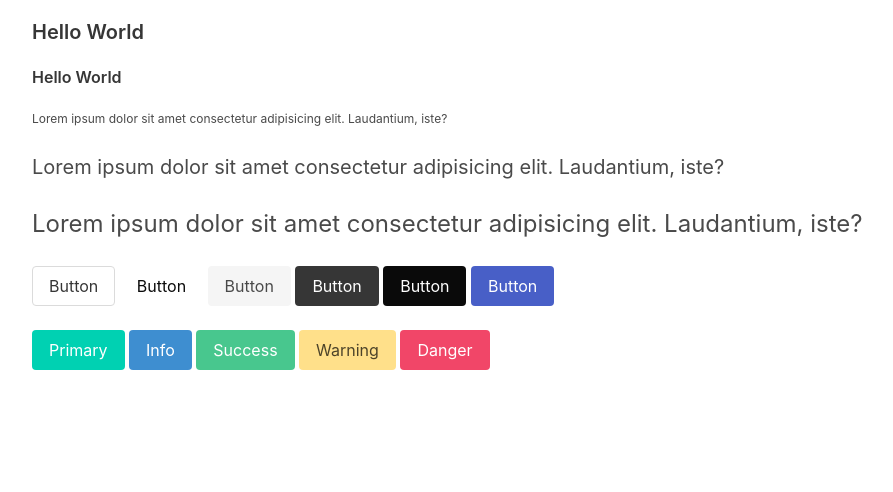
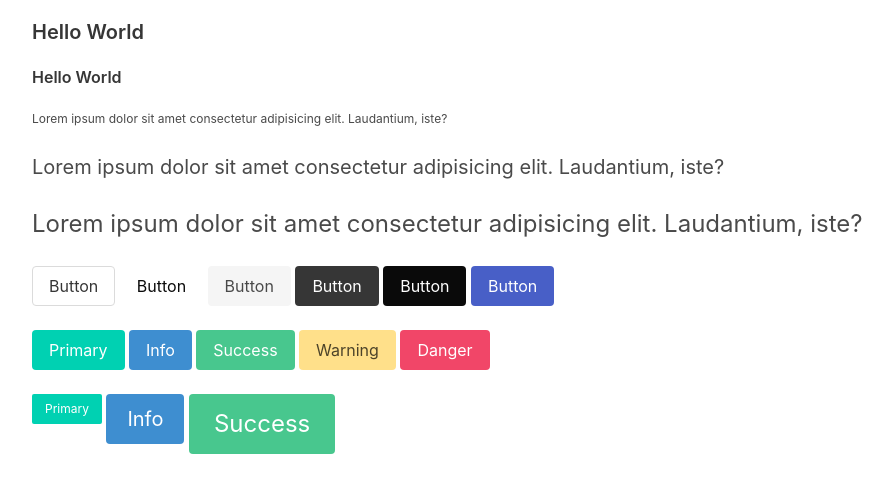
Before and after one commit to ekampreet-block8/bulma-sandbox, a plain HTML site: page index.html in a window 1280 px wide. Shown: the part 306-798 px from the top of the page, without its empty margins (32-925 px from the left). Drawn offline with nearby package versions, Linux system fonts and the light colour scheme.

Commit message:
buttons small medium large

```diff
--- a/index.html
+++ b/index.html
@@ -59,6 +59,11 @@
         <a href="" class="button is-warning">Warning</a>
         <a href="" class="button is-danger">Danger</a>
       </div>
+      <div class="block">
+        <a href="" class="button is-primary is-small">Primary</a>
+        <a href="" class="button is-info is-medium">Info</a>
+        <a href="" class="button is-success is-large">Success</a>
+      </div>
     </div>
   </body>
 </html>
```
